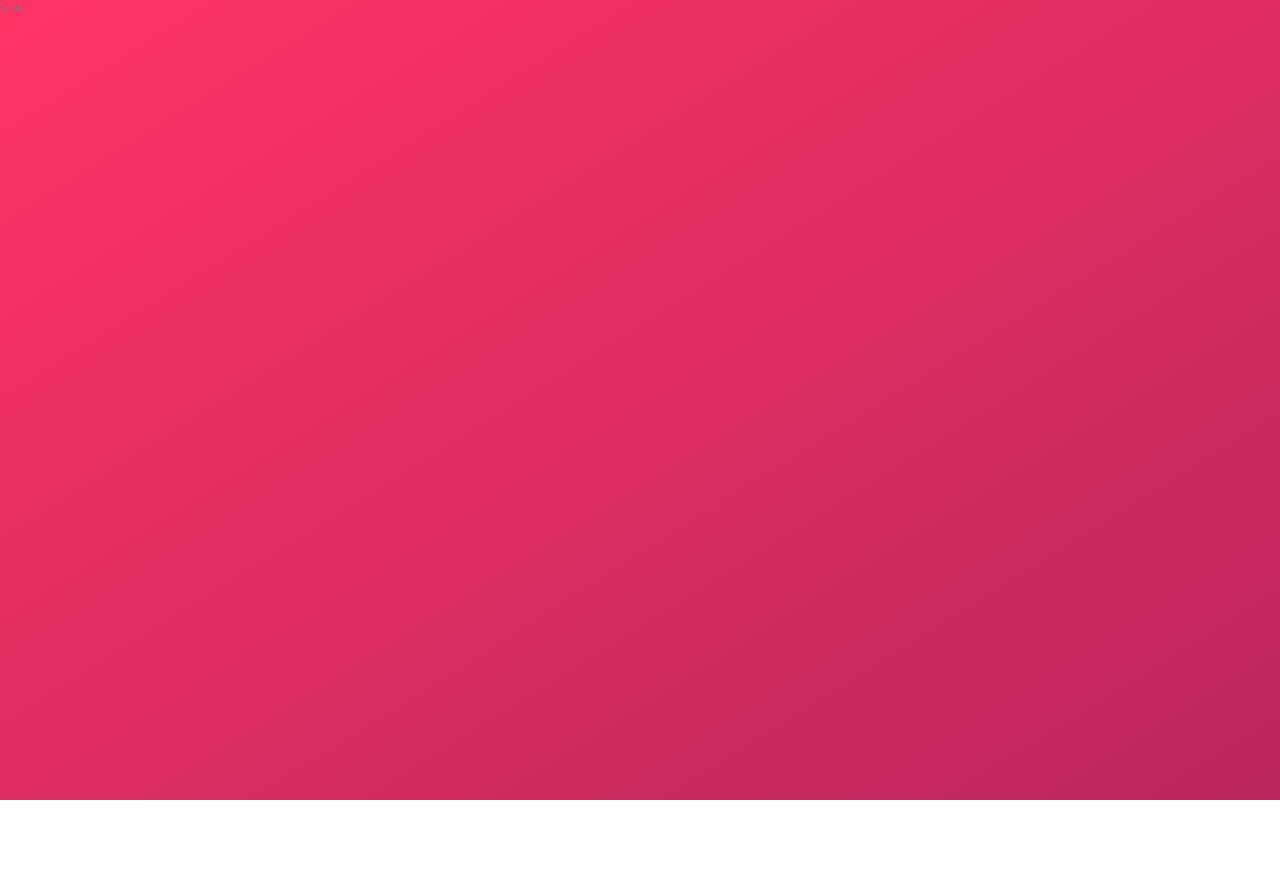
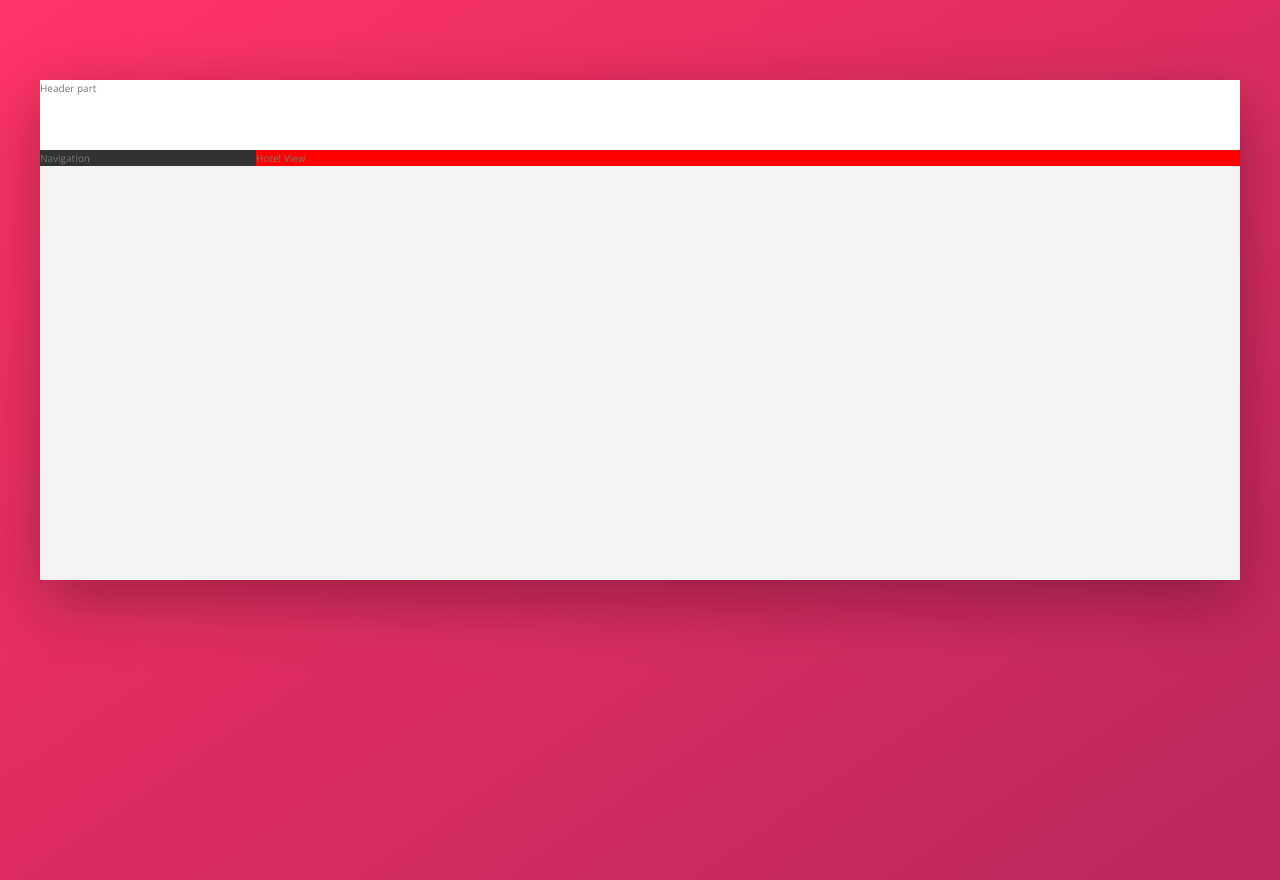
Before and after one commit to diesol49/trillo-training, a website: page index.html in a window 1280 px wide. Before the commit the page ends 800 px from the top, so only its background shows below. Drawn offline with nearby package versions, Linux system fonts and the light colour scheme.

Commit message:
built layout of page

```diff
--- a/index.html
+++ b/index.html
@@ -11,6 +11,18 @@
         <title>trillo &mdash; Your all-in-one booking app</title>
     </head>
     <body>
-        Trillo
+        <div class="container">
+            <header class="header">
+                Header part
+            </header>
+            <div class="content">
+                <nav class="sidebar">
+                    Navigation
+                </nav>
+                <main class="hotel-view">
+                    Hotel View
+                </main>
+            </div>
+        </div>
     </body>
 </html>
--- a/sass/_base.scss
+++ b/sass/_base.scss
@@ -29,6 +29,8 @@ Grey dark 3: #999
     --color-grey-dark-1: #333;
     --color-grey-dark-2: #777;
     --color-grey-dark-3: #999;
+
+    --shadow-dark: 0 2rem 6rem rgba(0,0,0,.3);
 }
 
 // Global Reset
--- a/sass/_layout.scss
+++ b/sass/_layout.scss
@@ -0,0 +1,27 @@
+.container {
+    max-width: 120rem;
+    margin: 8rem auto;
+    background-color: var(--color-grey-light-2);
+    box-shadow: var(--shadow-dark);
+    min-height: 50rem;
+}
+
+.header {
+    height: 7rem;
+    background-color: #fff;
+    border-bottom: var(--color-grey-light-2);
+}
+
+.content {
+    display: flex;
+}
+
+.sidebar {
+    background-color: var(--color-grey-dark-1);
+    flex: 0 0 18%;
+}
+
+.hotel-view {
+    background-color:#fff;
+    flex: 1;
+}
```
Also changed, not shown: css/style.css.
